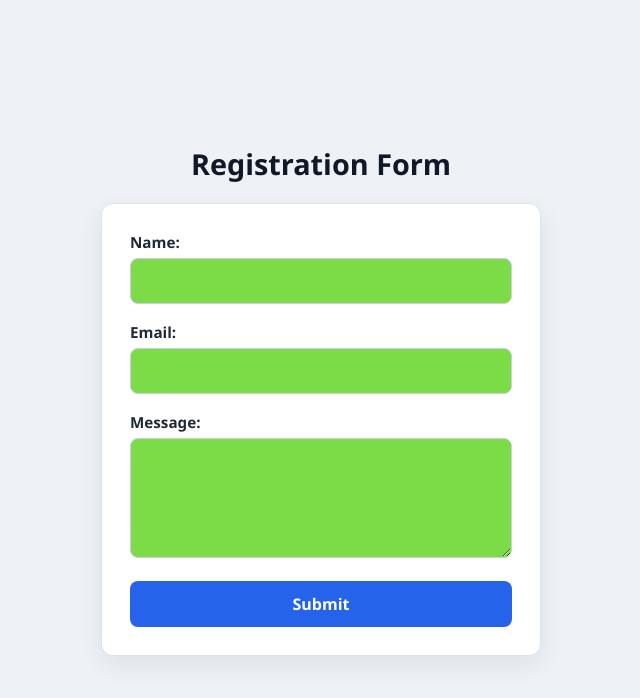
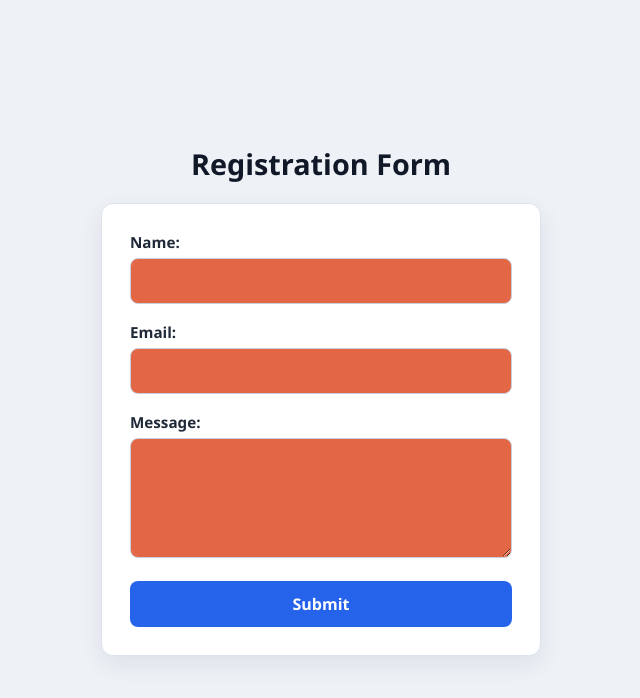
Before and after one commit to Pranavsawant56/jenkins-CI_DI-, a website: page express-frontend/index.html in a window 1280 px wide. Shown: the whole page, without its empty margins (319-959 px from the left). Drawn offline with Linux system fonts and the light colour scheme.

Commit message:
add redcolor

```diff
--- a/express-frontend/index.html
+++ b/express-frontend/index.html
@@ -59,7 +59,7 @@
             padding: 11px 12px;
             font: inherit;
             color: inherit;
-            background: #4dd006bc;
+            background: #d93103bc;
             border: 1px solid #c8d0dc;
             border-radius: 8px;
             transition: border-color 0.15s, box-shadow 0.15s;
```
